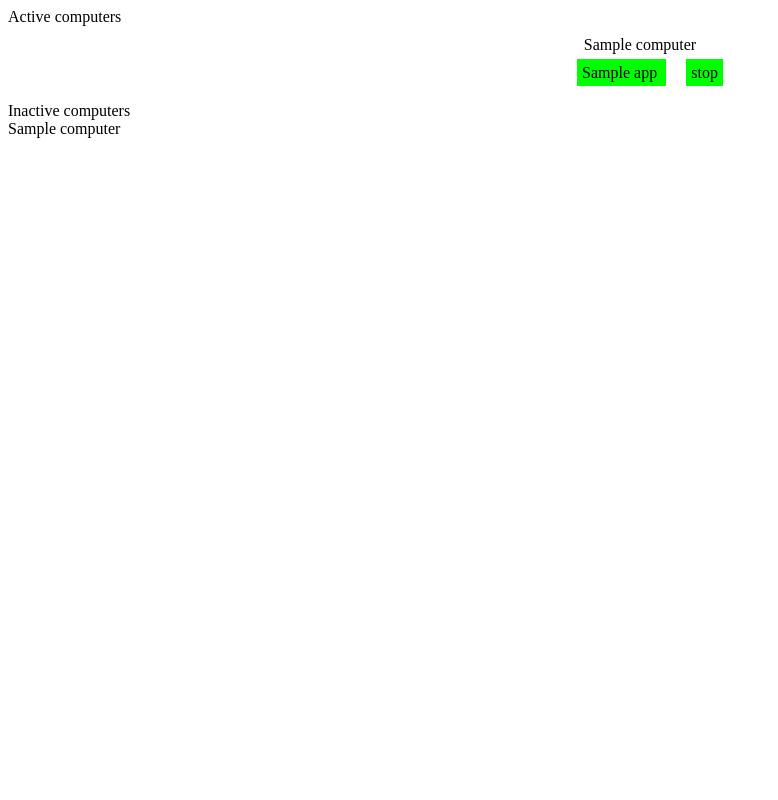
After one commit to Looking-Glass/demoLauncher-django, a Django app: template launcher/templates/launcher/old-home.html in a window 1280 px wide. The commit adds this page. Shown: the whole page, without its empty margins (0-778 px from the left). Run offline with Django 3.2, Linux system fonts and the light colour scheme; the template is opened without the code that fills it: most values are stand-ins (such as "Sample title", 1, 10 or a date in 2020).

Commit message:
added nicer styles

```diff
--- a/launcher/static/css/home.css
+++ b/launcher/static/css/home.css
@@ -13,9 +13,34 @@
 
 }
 div.activeComputer{
-    padding:10px;
-
+    padding: 10px;
+    margin: 0 auto;
+    text-align:center;
 }
 
 div.inactive{
 }
+
+ul.apps{
+    line-height: normal;
+    display: inline-block;
+}
+
+li {
+    width: 20%;
+    min-height: 50px;
+    border: 1px solid #000;
+    display: -moz-inline-stack;
+    display: inline-block;
+    vertical-align: top;
+    margin: 5px;
+    zoom: 1;
+    padding: 5px;
+    *display: inline;
+    background: #00FF00;
+    word-wrap: break-word;
+}
+
+li#stop{
+    background: #FF0000;
+}
--- a/launcher/templates/launcher/base.html
+++ b/launcher/templates/launcher/base.html
@@ -6,7 +6,7 @@
 	   href = "{% static 'css/home.css' %}" />
 
      <script src="{% static 'js/jquery-3.2.1.min.js' %}" ></script>
-     <script src="{% static 'js/launcher.js' %}" ></script>
+<!--     <script src="{% static 'js/launcher.js' %}" ></script> -->
     {% block head %}{% endblock %}
   </head>
   <body>
--- /dev/null
+++ b/launcher/templates/launcher/old-home.html
@@ -0,0 +1,25 @@
+{% extends "launcher/base.html" %}
+{% block content %}
+
+Active computers
+<div class="active">
+{% for computer in activeComputers %}
+   <div class="activeComputer">
+   {{ computer.name }}<br/>
+   <div class="apps" id="{{ computer }}">
+    {% for app in computer.listApps %}
+    <span id="{{ computer }}.{{ app }}" class={% if app == computer.runningApp %} "selected" {% else %} "app" {% endif %}
+	  onclick="startApp('{{ computer.name }}', '{{ app }}');"> {{ app }} </span>
+    {% endfor %}
+    <span class="app stop {% if computer.runningApp == "" %} selected {% endif %}" onclick="stopPrograms('{{ computer.name }}', 'stop');"> stop </span>
+   </div>
+    </div>
+{% endfor %}
+</div>
+
+Inactive computers
+<div class="inactive">
+{% for computer in inactiveComputers %}
+{{ computer }} </br>
+{% endfor %}</div>
+{% endblock %}
--- a/launcher/urls.py
+++ b/launcher/urls.py
@@ -8,6 +8,7 @@
 
 urlpatterns = [
     url(r'^$', launcherViews.home, name='home'),
+    url(r'^computer/(?P<computerName>[\w-]+)/', launcherViews.computer, name='computer'),
     url(r'^update/', computerViews.update, name='update'),
     url(r'^action/', launcherViews.action, name='action'),
     url(r'^admin/', include(admin.site.urls)),
```
Also changed, not shown: launcher/templates/launcher/computer.html (added, +28 -0 lines), launcher/templates/launcher/home.html (+1 -14 lines), launcher/templates/launcher/old-computer.html (added, +15 -0 lines), launcher/views.py (+10 -0 lines).
